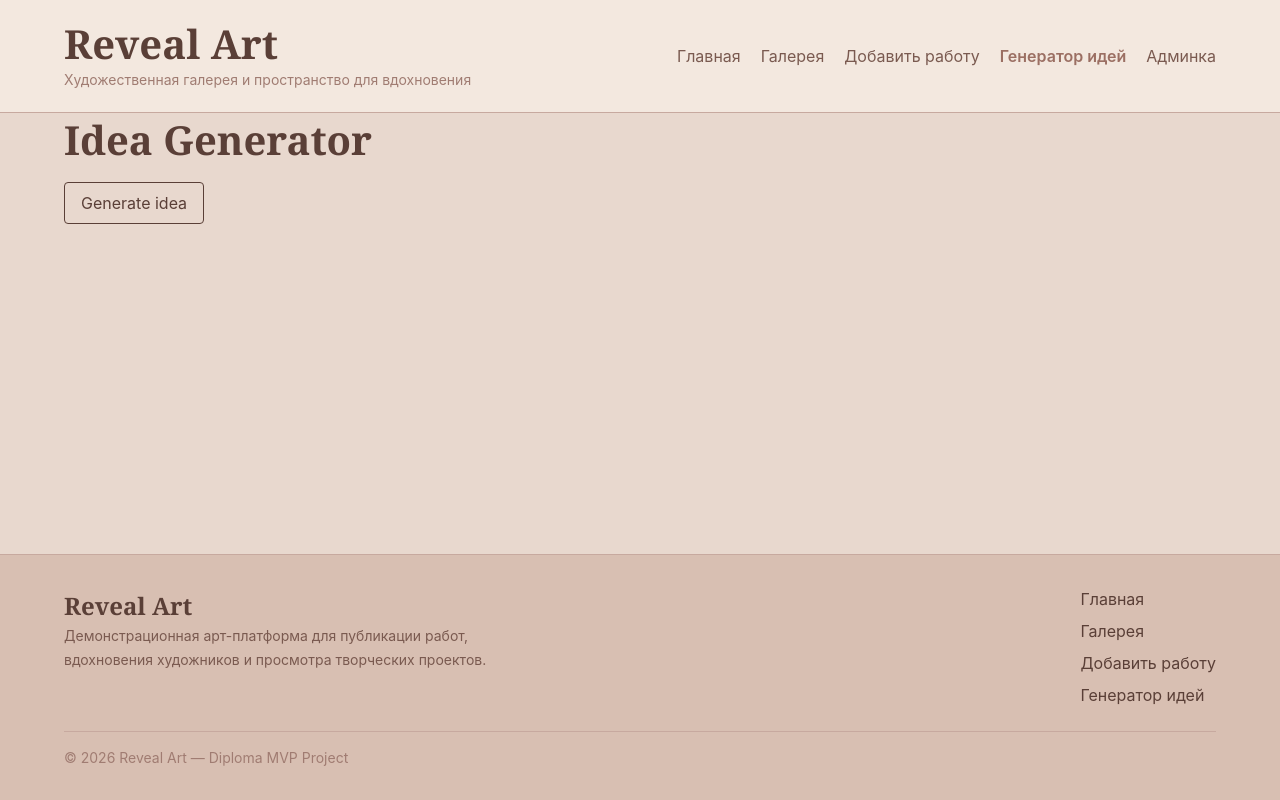
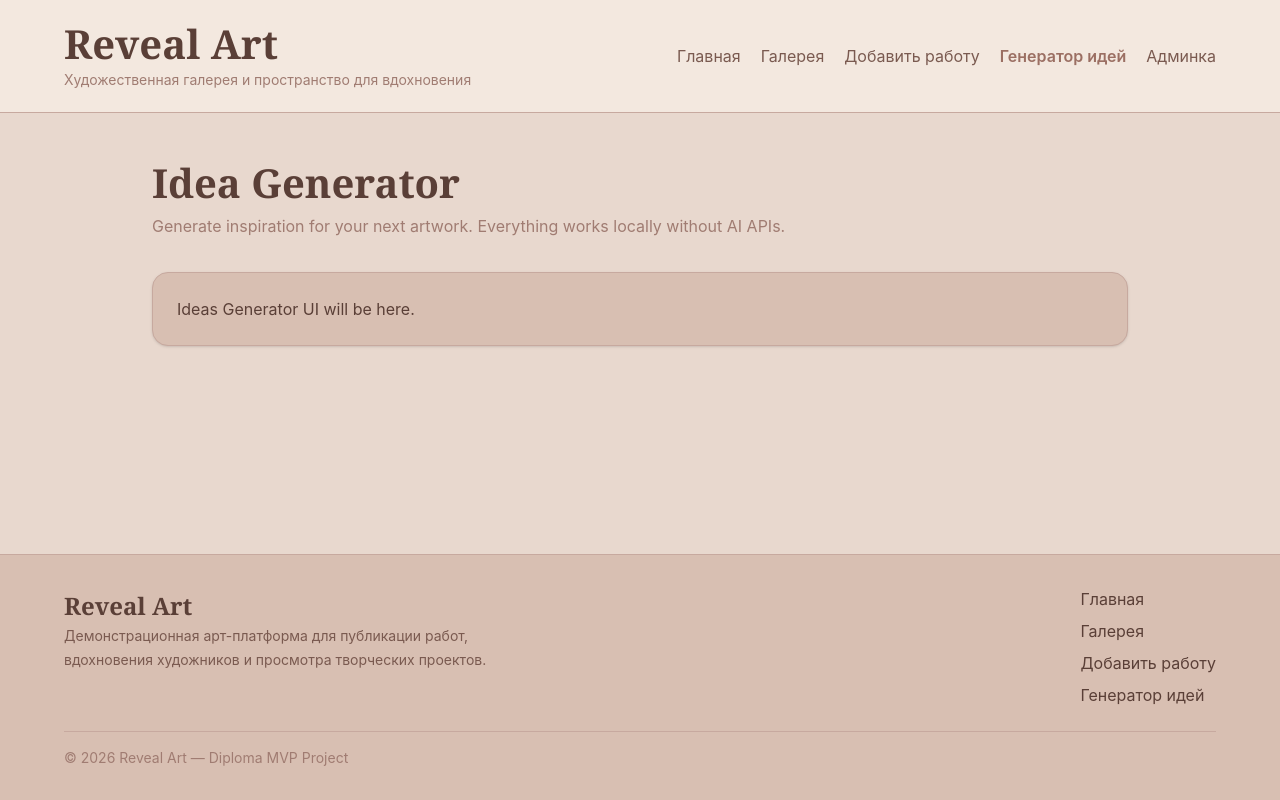
Before and after one commit to FFORqnvr/Reveal-Art, a React (Vite) app: page /ideas in a window 1280 px wide. Built offline with nearby package versions, Linux system fonts and the light colour scheme.

Commit message:
create ideas page

```diff
--- a/src/pages/IdeasPage.tsx
+++ b/src/pages/IdeasPage.tsx
@@ -1,45 +1,16 @@
-import { useState } from "react";
-import { ideaOptions } from "../data/IdeaOptions";
-import type { IdeaPrompt } from "../types/Idea";
+import PageTitle from "../components/PageTitle";
 
 export default function IdeasPage() {
-  const [idea, setIdea] = useState<IdeaPrompt | null>(null);
+  return (
+    <div className="max-w-5xl mx-auto px-4 sm:px-6 py-10">
+      <PageTitle
+        title="Idea Generator"
+        subtitle="Generate inspiration for your next artwork. Everything works locally without AI APIs."
+      />
 
-  const generateIdea = () => {
-    const pick = <T,>(arr: T[]) =>
-      arr[Math.floor(Math.random() * arr.length)];
-
-    setIdea({
-      theme: pick(ideaOptions.theme),
-      object: pick(ideaOptions.object),
-      mood: pick(ideaOptions.mood),
-      palette: pick(ideaOptions.palette),
-      place: pick(ideaOptions.place),
-      details: pick(ideaOptions.details),
-    });
-  };
-
-  return (
-    <div>
-      <h1 className="text-2xl font-semibold">Idea Generator</h1>
-
-      <button
-        onClick={generateIdea}
-        className="mt-4 px-4 py-2 border rounded hover:opacity-80"
-      >
-        Generate idea
-      </button>
-
-      {idea && (
-        <div className="mt-6 border border-[var(--color-border)] rounded-[14px] bg-[var(--color-surface)] p-4 space-y-2">
-          <div><b>Theme:</b> {idea.theme}</div>
-          <div><b>Object:</b> {idea.object}</div>
-          <div><b>Mood:</b> {idea.mood}</div>
-          <div><b>Palette:</b> {idea.palette}</div>
-          <div><b>Place:</b> {idea.place}</div>
-          <div><b>Details:</b> {idea.details}</div>
-        </div>
-      )}
+      <div className="mt-6 rounded-2xl border border-[var(--color-border)] bg-[var(--color-surface)] p-6 shadow-sm">
+        Ideas Generator UI will be here.
+      </div>
     </div>
   );
 }
--- a/src/router/index.tsx
+++ b/src/router/index.tsx
@@ -38,6 +38,10 @@ const router = createBrowserRouter([
         path: "ideas",
         element: <IdeasPage />,
       },
+      {
+  path: "/ideas",
+  element: <IdeasPage />,
+}
     ],
   },
 ]);
```
